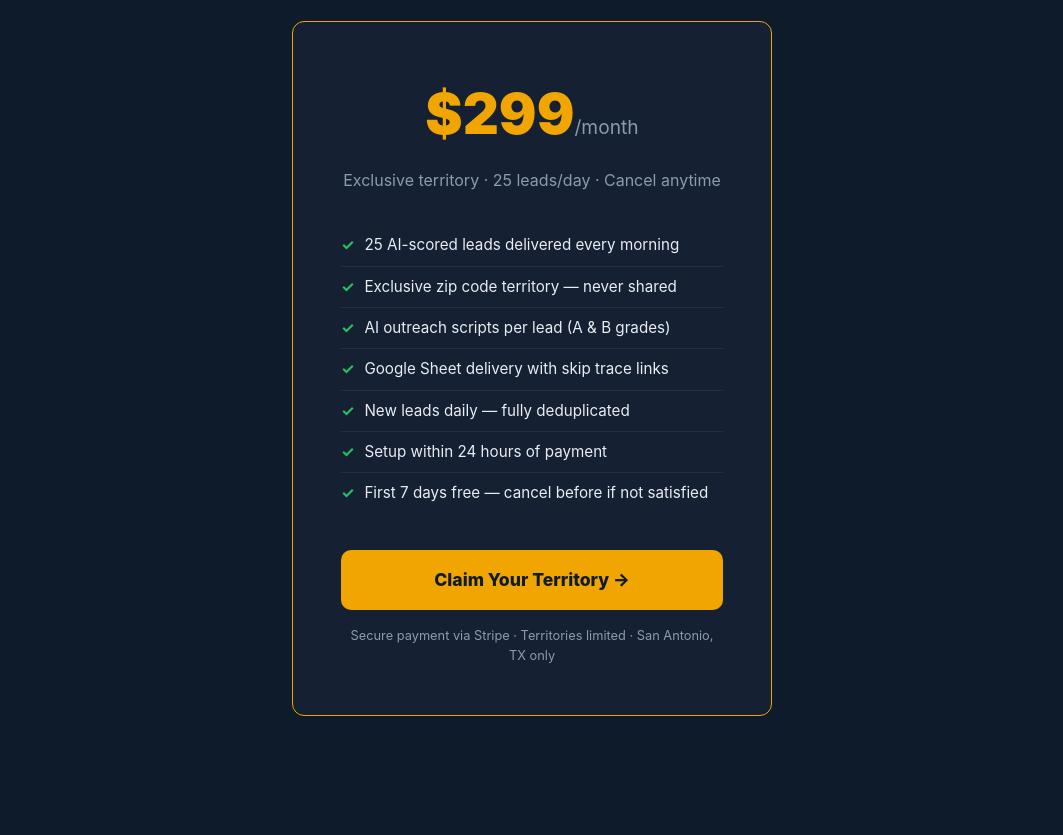
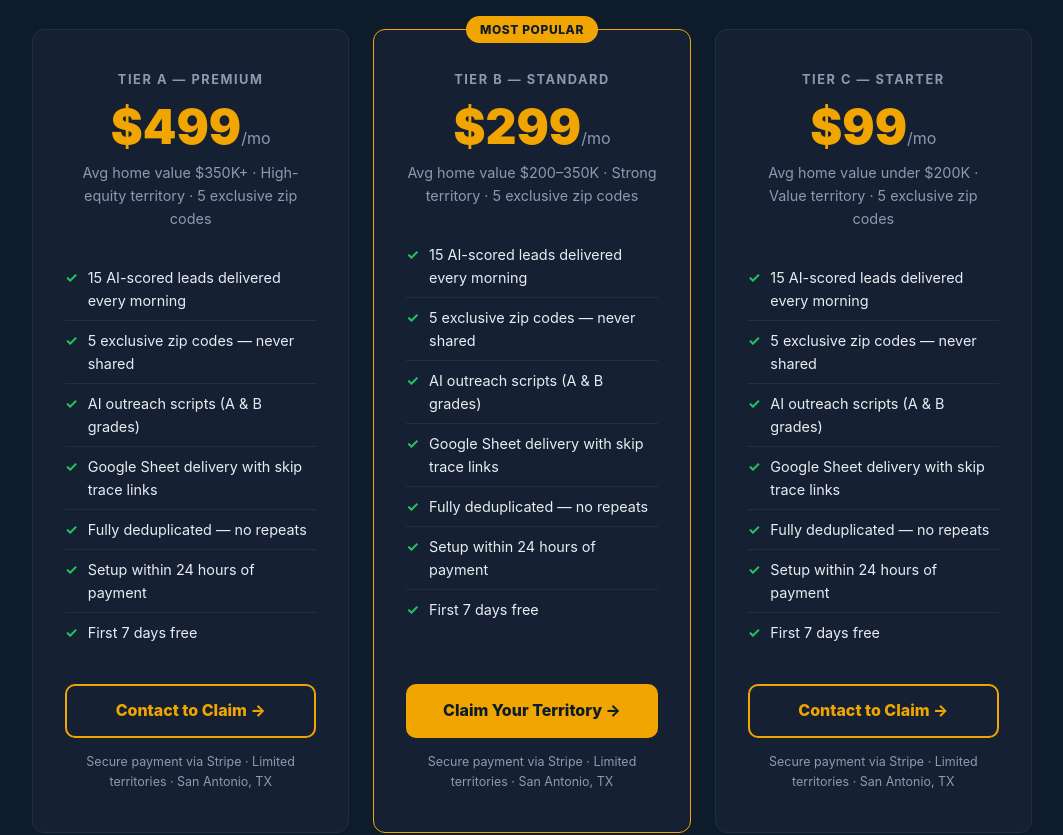
Before and after one commit to jvillarrealassociates-ux/leadhive, a plain HTML site: page index.html in a window 1280 px wide. Shown: the part 3720-4555 px from the top of the page, without its empty margins (108-1171 px from the left). Drawn offline with Linux system fonts and the light colour scheme.

Commit message:
Add three-tier pricing (Tier A $499, Tier B $299, Tier C $99)
Co-Authored-By: Claude Sonnet 4.6 <noreply@anthropic.com>

```diff
--- a/index.html
+++ b/index.html
@@ -229,23 +229,49 @@
     .feature p { color: var(--muted); font-size: 0.9rem; }
 
     /* ── PRICING ── */
+    .pricing-grid {
+      display: grid;
+      grid-template-columns: repeat(3, 1fr);
+      gap: 24px;
+      max-width: 1000px;
+      margin: 0 auto;
+    }
     .pricing-card {
       background: var(--card);
-      border: 1px solid var(--gold);
+      border: 1px solid var(--border);
       border-radius: var(--radius);
-      padding: 48px;
-      max-width: 480px;
-      margin: 0 auto;
+      padding: 40px 32px;
       text-align: center;
+      display: flex;
+      flex-direction: column;
     }
-    .pricing-card .price { font-size: 3.5rem; font-weight: 900; color: var(--gold); }
-    .pricing-card .price span { font-size: 1.2rem; color: var(--muted); font-weight: 400; }
-    .pricing-card .desc { color: var(--muted); margin: 8px 0 32px; }
-    .check-list { list-style: none; text-align: left; margin-bottom: 36px; }
+    .pricing-card.featured {
+      border-color: var(--gold);
+      position: relative;
+    }
+    .pricing-badge {
+      position: absolute;
+      top: -14px;
+      left: 50%;
+      transform: translateX(-50%);
+      background: var(--gold);
+      color: var(--navy);
+      font-size: 0.75rem;
+      font-weight: 800;
+      padding: 4px 14px;
+      border-radius: 20px;
+      letter-spacing: 0.05em;
+      white-space: nowrap;
+    }
+    .pricing-tier { font-size: 0.8rem; font-weight: 700; letter-spacing: 0.12em; color: var(--muted); margin-bottom: 12px; text-transform: uppercase; }
+    .pricing-card .price { font-size: 3rem; font-weight: 900; color: var(--gold); line-height: 1; }
+    .pricing-card .price span { font-size: 1rem; color: var(--muted); font-weight: 400; }
+    .pricing-card .desc { color: var(--muted); margin: 10px 0 28px; font-size: 0.9rem; }
+    .check-list { list-style: none; text-align: left; margin-bottom: 32px; flex: 1; }
     .check-list li {
       padding: 8px 0;
       border-bottom: 1px solid var(--border);
-      font-size: 0.95rem;
+      font-size: 0.9rem;
       display: flex;
       gap: 10px;
     }
@@ -256,14 +282,29 @@
       background: var(--gold);
       color: var(--navy);
       font-weight: 800;
-      font-size: 1.1rem;
-      padding: 16px;
+      font-size: 1rem;
+      padding: 14px;
       border-radius: 10px;
       text-align: center;
       transition: background 0.2s;
+      margin-top: auto;
     }
     .btn-gold-full:hover { background: var(--gold2); }
-    .pricing-note { font-size: 0.8rem; color: var(--muted); margin-top: 16px; }
+    .btn-outline-full {
+      display: block;
+      background: transparent;
+      color: var(--gold);
+      border: 2px solid var(--gold);
+      font-weight: 800;
+      font-size: 1rem;
+      padding: 12px;
+      border-radius: 10px;
+      text-align: center;
+      transition: all 0.2s;
+      margin-top: auto;
+    }
+    .btn-outline-full:hover { background: var(--gold); color: var(--navy); }
+    .pricing-note { font-size: 0.78rem; color: var(--muted); margin-top: 14px; }
 
     /* ── FAQ ── */
     .faq-list { max-width: 720px; }
@@ -284,6 +325,9 @@
     }
     footer .logo { font-size: 1.1rem; margin-bottom: 12px; display: block; }
 
+    @media (max-width: 900px) {
+      .pricing-grid { grid-template-columns: 1fr; max-width: 480px; }
+    }
     @media (max-width: 600px) {
       nav { padding: 16px 20px; }
       section { padding: 60px 20px; }
@@ -423,26 +467,68 @@
 
 <!-- PRICING -->
 <section id="pricing">
-  <div style="text-align:center; margin-bottom: 48px;">
+  <div style="text-align:center; margin-bottom: 56px;">
     <div class="section-label" style="justify-content:center; display:flex;">Pricing</div>
     <h2 class="section-title">One closed loan pays for 5 years.</h2>
     <p class="section-sub" style="margin: 0 auto;">No setup fees. No long-term contracts. Cancel anytime.</p>
   </div>
-  <div class="pricing-card">
-    <div class="price">$299<span>/month</span></div>
-    <div class="desc">Exclusive territory · 25 leads/day · Cancel anytime</div>
-    <ul class="check-list">
-      <li>25 AI-scored leads delivered every morning</li>
-      <li>Exclusive zip code territory — never shared</li>
-      <li>AI outreach scripts per lead (A & B grades)</li>
-      <li>Google Sheet delivery with skip trace links</li>
-      <li>New leads daily — fully deduplicated</li>
-      <li>Setup within 24 hours of payment</li>
-      <li>First 7 days free — cancel before if not satisfied</li>
-    </ul>
-    <!-- Replace href below with your Stripe Payment Link -->
-    <a href="https://buy.stripe.com/9B63cvaHV2oNfPf0lJ7wA00" class="btn-gold-full">Claim Your Territory →</a>
-    <div class="pricing-note">Secure payment via Stripe · Territories limited · San Antonio, TX only</div>
+  <div class="pricing-grid">
+
+    <!-- TIER A -->
+    <div class="pricing-card" style="position:relative;">
+      <div class="pricing-tier">Tier A — Premium</div>
+      <div class="price">$499<span>/mo</span></div>
+      <div class="desc">Avg home value $350K+ · High-equity territory · 5 exclusive zip codes</div>
+      <ul class="check-list">
+        <li>15 AI-scored leads delivered every morning</li>
+        <li>5 exclusive zip codes — never shared</li>
+        <li>AI outreach scripts (A &amp; B grades)</li>
+        <li>Google Sheet delivery with skip trace links</li>
+        <li>Fully deduplicated — no repeats</li>
+        <li>Setup within 24 hours of payment</li>
+        <li>First 7 days free</li>
+      </ul>
+      <a href="mailto:jvillarrealassociates@gmail.com?subject=LeadHive%20Tier%20A%20Territory" class="btn-outline-full">Contact to Claim →</a>
+      <div class="pricing-note">Secure payment via Stripe · Limited territories · San Antonio, TX</div>
+    </div>
+
+    <!-- TIER B (featured) -->
+    <div class="pricing-card featured" style="position:relative;">
+      <div class="pricing-badge">MOST POPULAR</div>
+      <div class="pricing-tier">Tier B — Standard</div>
+      <div class="price">$299<span>/mo</span></div>
+      <div class="desc">Avg home value $200–350K · Strong territory · 5 exclusive zip codes</div>
+      <ul class="check-list">
+        <li>15 AI-scored leads delivered every morning</li>
+        <li>5 exclusive zip codes — never shared</li>
+        <li>AI outreach scripts (A &amp; B grades)</li>
+        <li>Google Sheet delivery with skip trace links</li>
+        <li>Fully deduplicated — no repeats</li>
+        <li>Setup within 24 hours of payment</li>
+        <li>First 7 days free</li>
+      </ul>
+      <a href="https://buy.stripe.com/9B63cvaHV2oNfPf0lJ7wA00" class="btn-gold-full">Claim Your Territory →</a>
+      <div class="pricing-note">Secure payment via Stripe · Limited territories · San Antonio, TX</div>
+    </div>
+
+    <!-- TIER C -->
+    <div class="pricing-card" style="position:relative;">
+      <div class="pricing-tier">Tier C — Starter</div>
+      <div class="price">$99<span>/mo</span></div>
+      <div class="desc">Avg home value under $200K · Value territory · 5 exclusive zip codes</div>
+      <ul class="check-list">
+        <li>15 AI-scored leads delivered every morning</li>
+        <li>5 exclusive zip codes — never shared</li>
+        <li>AI outreach scripts (A &amp; B grades)</li>
+        <li>Google Sheet delivery with skip trace links</li>
+        <li>Fully deduplicated — no repeats</li>
+        <li>Setup within 24 hours of payment</li>
+        <li>First 7 days free</li>
+      </ul>
+      <a href="mailto:jvillarrealassociates@gmail.com?subject=LeadHive%20Tier%20C%20Territory" class="btn-outline-full">Contact to Claim →</a>
+      <div class="pricing-note">Secure payment via Stripe · Limited territories · San Antonio, TX</div>
+    </div>
+
   </div>
 </section>
 
```
